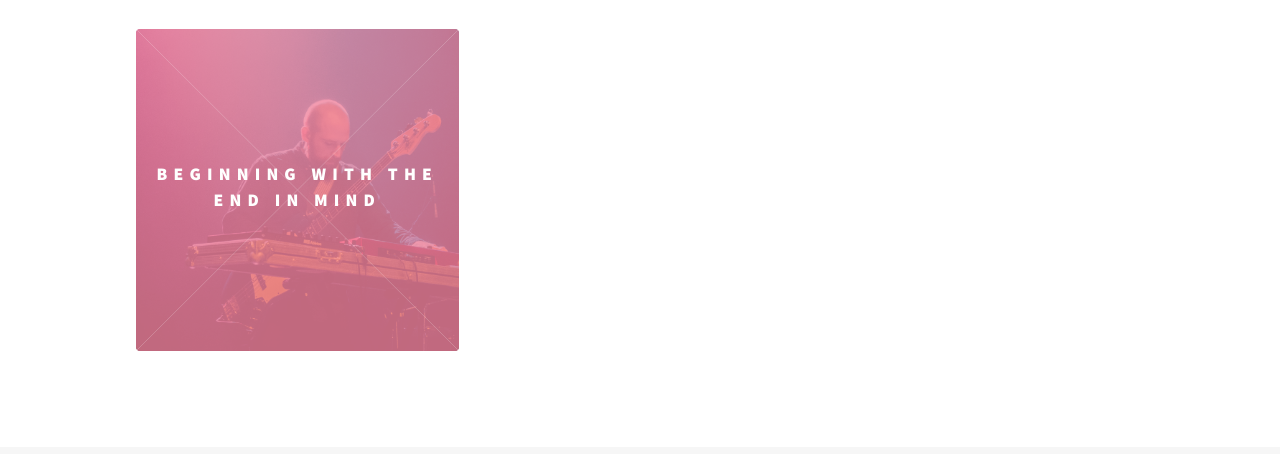
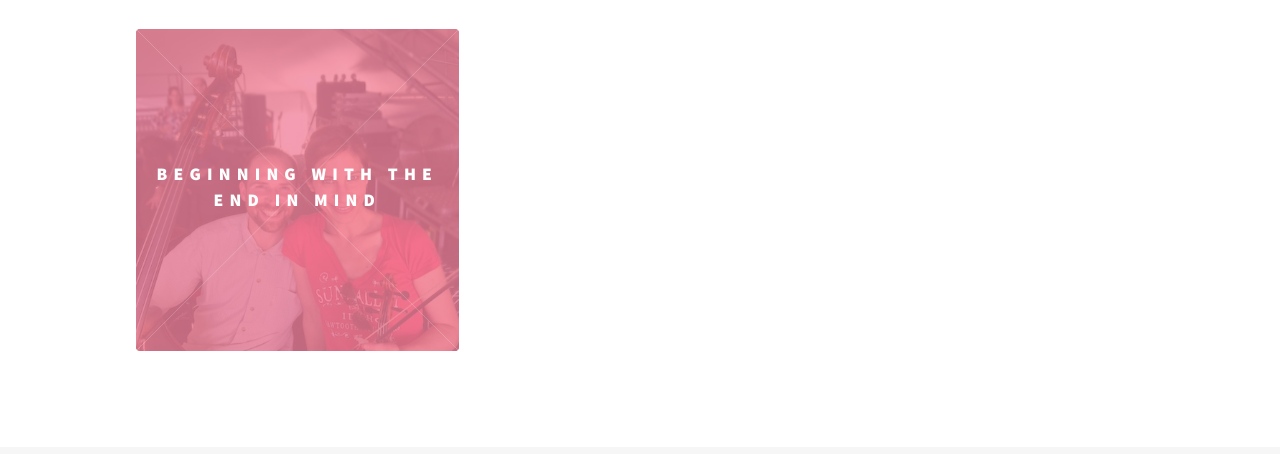
Before and after one commit to gtodd876/gtodd876.github.io, a plain HTML site: page index.html in a window 1280 px wide. Shown: the part 346-800 px from the top of the page. Drawn offline with Linux system fonts and the light colour scheme.

Commit message:
Site updated: 2017-05-27 11:54:39

```diff
--- a/index.html
+++ b/index.html
@@ -117,7 +117,7 @@
 
 <article class="style1">
     <span class="image">
-        <img src="/images/gtm-national.png" alt="" />
+        <img src="/images/symphony-web.jpg" alt="" />
     </span>
     <a href="/2017/05/27/Beginning-With-The-End-In-Mind/">
         <h2>Beginning With The End In Mind</h2>
```
Also changed, not shown: images/symphony-web.jpg (added).
